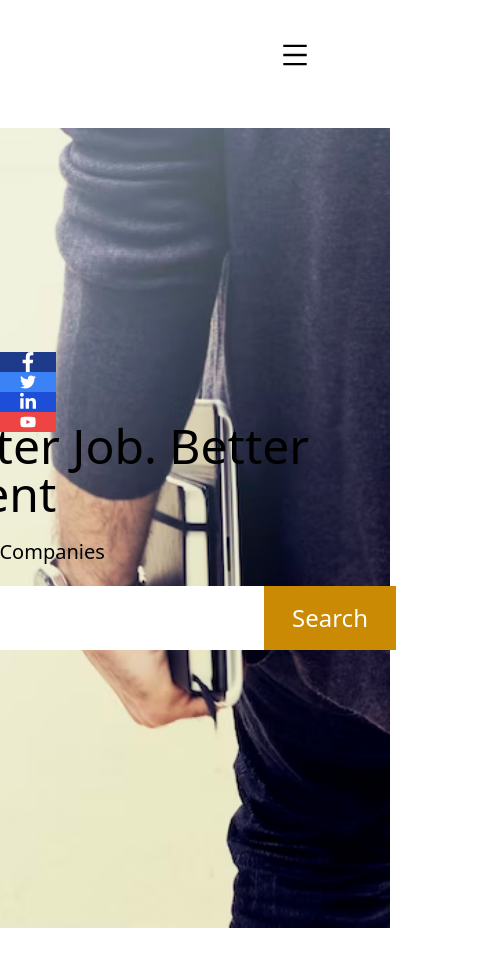
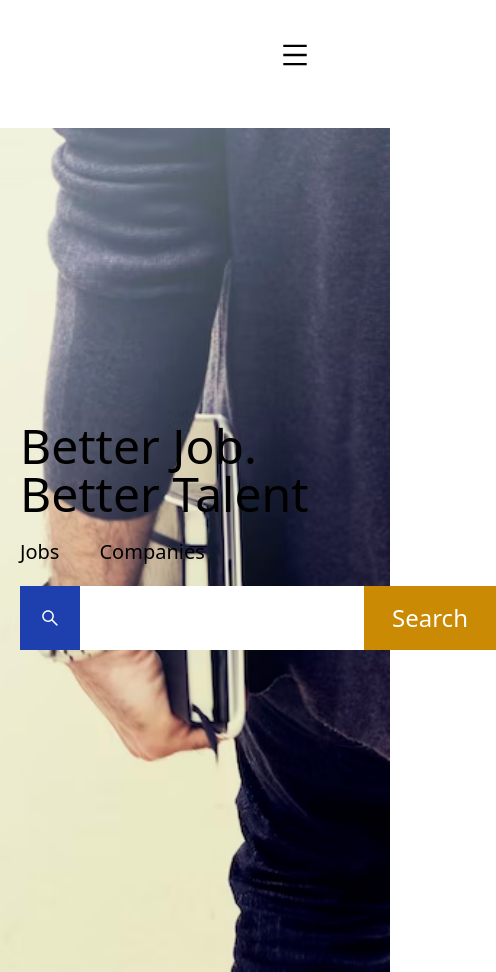
Before and after one commit to yafet-123/smaple-job-version-1, a Next.js app: page / in a window 390 px wide. Shown: the whole page, 496 px wide, since content can reach past the window. Before the commit the page ends 928 px from the top, so only its background shows below. Built offline with nearby package versions, Linux system fonts and the light colour scheme.

Commit message:
adding hero

```diff
--- a/components/Hero.js
+++ b/components/Hero.js
@@ -9,8 +9,8 @@ import {
 import { CiTwitter } from "react-icons/ci";
 export function Hero() {
   return (
-    <div className="w-full h-[50rem] hero-background ">
-      <div className="flex flex-col w-14 pt-56">
+    <div className="w-full h-screen lg:h-[50rem] hero-background ">
+      <div className="hidden md:flex flex-col w-14 pt-56">
         <div className="h-full bg-blue-900 text-white px-5 hover:w-20 transition-all duration-1000 transform-cpu cursor-pointer hover:brightness-110 flex items-center justify-center">
           <FaFacebookF size={20} />
         </div>
@@ -28,7 +28,7 @@ export function Hero() {
         </div>
       </div>
 
-      <div className="flex flex-col absolute right-0 top-1/2 bottom-1/2 w-full lg:w-[40rem] h-96 mx-20">
+      <div className="flex flex-col absolute right-0 top-1/2 bottom-1/2 w-full md:w-[40rem] h-96 px-5">
         <h1 className="text-5xl mb-5 ">Better Job. Better Talent</h1>
         <div className="flex mb-5">
           <p className="text-xl mr-10">Jobs</p>
--- a/components/Navbar.js
+++ b/components/Navbar.js
@@ -69,7 +69,9 @@ export function Navbar() {
       </div>
       <div
         className={
-          nav ? "md:hidden fixed left-0 top-0 w-full h-screen bg-black/70" : ""
+          nav
+            ? "md:hidden fixed left-0 top-0 w-full h-screen bg-black/70 z-10"
+            : ""
         }
       >
         <div
```
